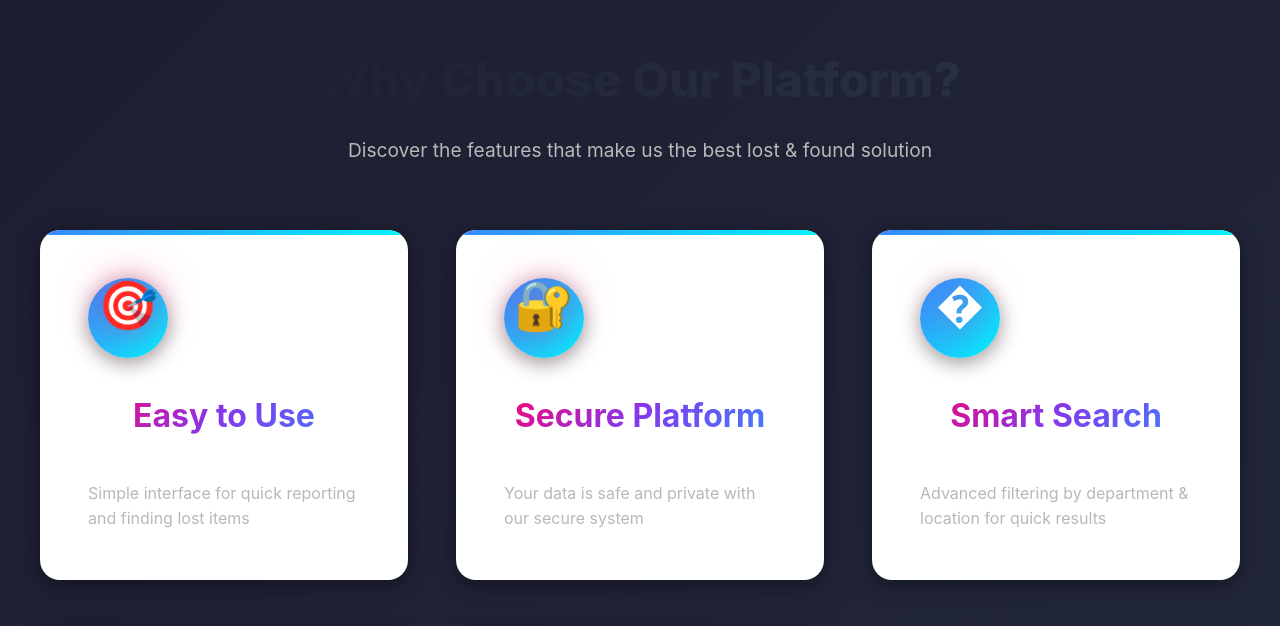
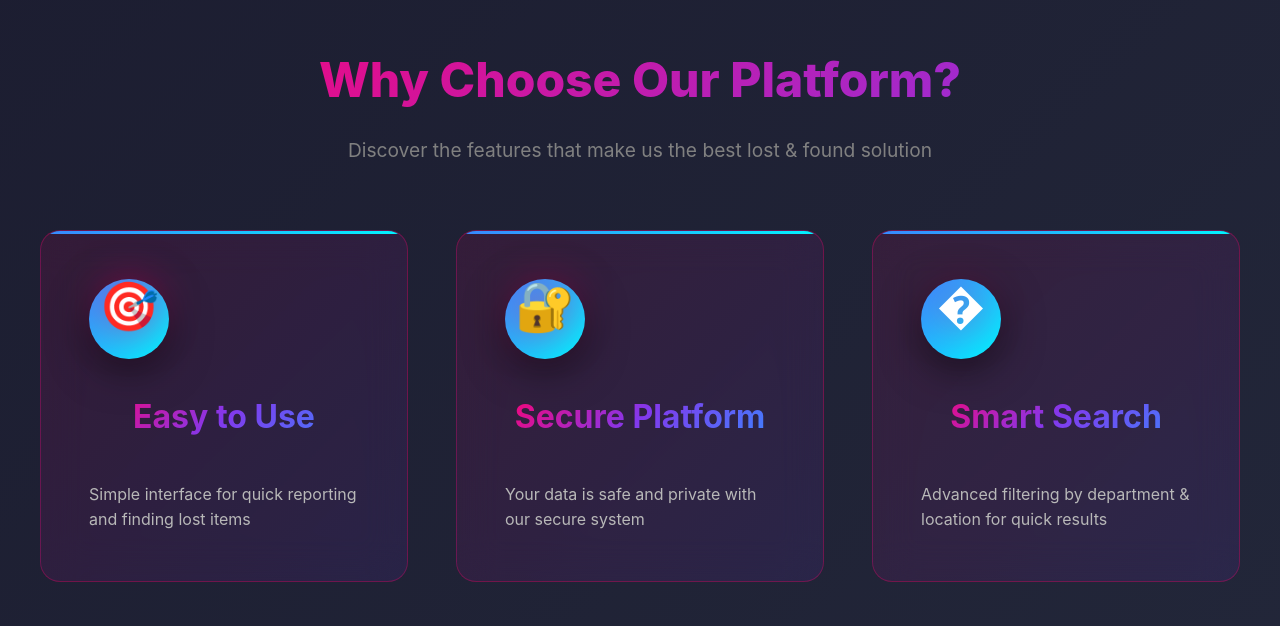
Before and after one commit to Pawan-Kumar-56/lostfound-frontend, a React (Vite) app: page / in a window 1280 px wide. Shown: the part 790-1416 px from the top of the page. Built offline with nearby package versions, Linux system fonts and the light colour scheme.

Commit message:
Update features section colors with dark theme and vibrant gradients

```diff
--- a/src/Home.css
+++ b/src/Home.css
@@ -237,19 +237,35 @@ body {
 /* Features Section */
 .features-section {
   padding: 8rem 2rem;
-  background: var(--light-gradient);
+  background: var(--dark-gradient);
   position: relative;
+  overflow: hidden;
+}
+
+.features-section::before {
+  content: '';
+  position: absolute;
+  top: 0;
+  left: 0;
+  right: 0;
+  bottom: 0;
+  background:
+    radial-gradient(circle at 30% 30%, rgba(255, 0, 110, 0.1) 0%, transparent 50%),
+    radial-gradient(circle at 70% 70%, rgba(58, 134, 255, 0.1) 0%, transparent 50%);
+  z-index: -1;
 }
 
 .section-header {
   text-align: center;
   margin-bottom: 4rem;
+  position: relative;
+  z-index: 1;
 }
 
 .section-title {
   font-size: 3rem;
   font-weight: 800;
-  background: var(--primary-gradient);
+  background: var(--secondary-gradient);
   -webkit-background-clip: text;
   background-clip: text;
   -webkit-text-fill-color: transparent;
@@ -258,7 +274,7 @@ body {
 
 .section-subtitle {
   font-size: 1.2rem;
-  color: var(--text-secondary);
+  color: var(--text-light);
   max-width: 600px;
   margin: 0 auto;
 }
@@ -269,13 +285,16 @@ body {
   gap: 3rem;
   max-width: 1200px;
   margin: 0 auto;
+  position: relative;
+  z-index: 1;
 }
 
 .feature-card {
-  background: var(--text-white);
+  background: linear-gradient(135deg, rgba(255, 0, 110, 0.1) 0%, rgba(131, 56, 236, 0.1) 100%);
+  backdrop-filter: blur(20px);
   padding: 3rem;
   border-radius: 20px;
-  box-shadow: var(--shadow-md);
+  border: 1px solid rgba(255, 0, 110, 0.3);
   transition: all 0.3s ease;
   position: relative;
   overflow: hidden;
@@ -287,13 +306,15 @@ body {
   top: 0;
   left: 0;
   right: 0;
-  height: 5px;
+  height: 3px;
   background: var(--accent-gradient);
 }
 
 .feature-card:hover {
   transform: translateY(-10px);
   box-shadow: var(--shadow-xl);
+  background: linear-gradient(135deg, rgba(255, 0, 110, 0.2) 0%, rgba(131, 56, 236, 0.2) 100%);
+  border-color: rgba(255, 0, 110, 0.5);
 }
 
 .feature-icon-wrapper {
@@ -307,7 +328,13 @@ body {
   margin-bottom: 2rem;
   font-size: 2rem;
   color: var(--text-white);
-  box-shadow: var(--shadow-md);
+  box-shadow: var(--shadow-lg);
+  transition: all 0.3s ease;
+}
+
+.feature-card:hover .feature-icon-wrapper {
+  transform: scale(1.1) rotate(5deg);
+  box-shadow: var(--shadow-xl);
 }
 
 .feature-title {
@@ -315,6 +342,10 @@ body {
   font-weight: 700;
   color: var(--text-primary);
   margin-bottom: 1rem;
+  background: var(--accent-gradient);
+  -webkit-background-clip: text;
+  background-clip: text;
+  -webkit-text-fill-color: transparent;
 }
 
 .feature-description {
```
